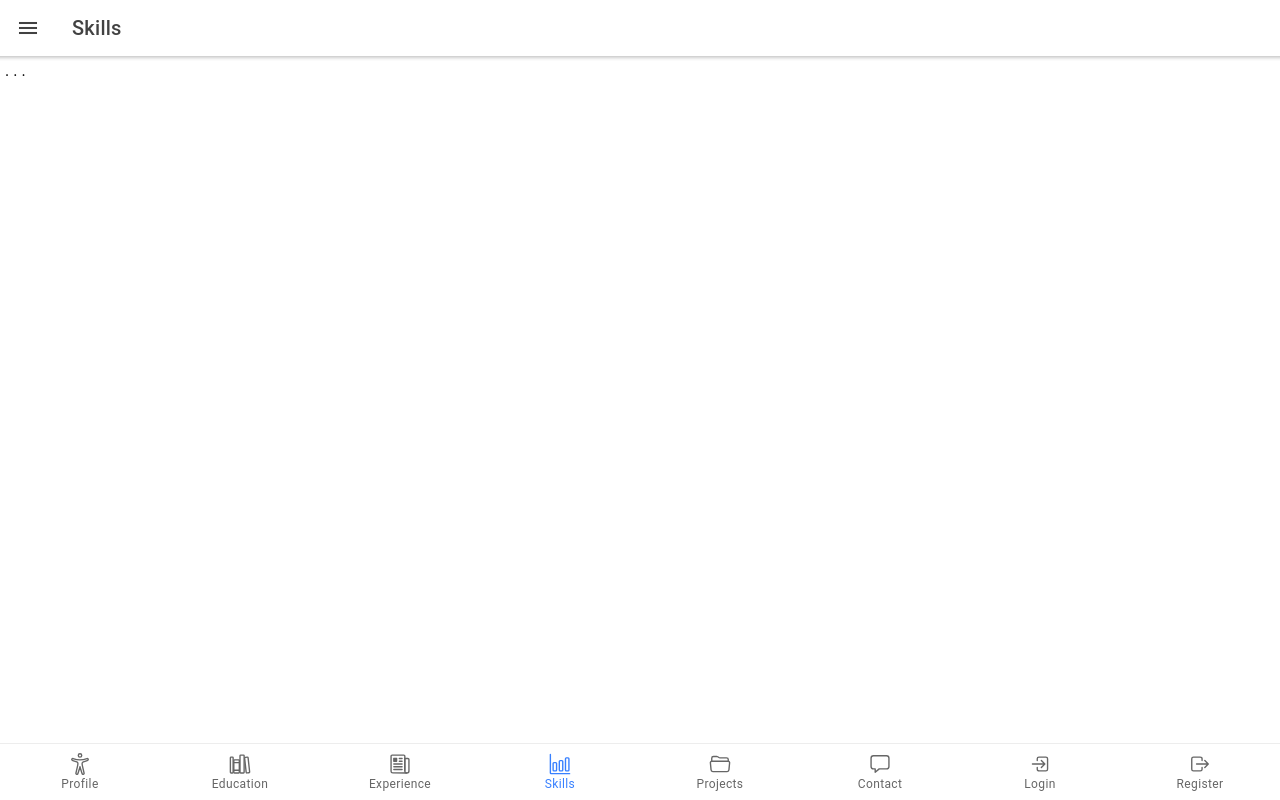
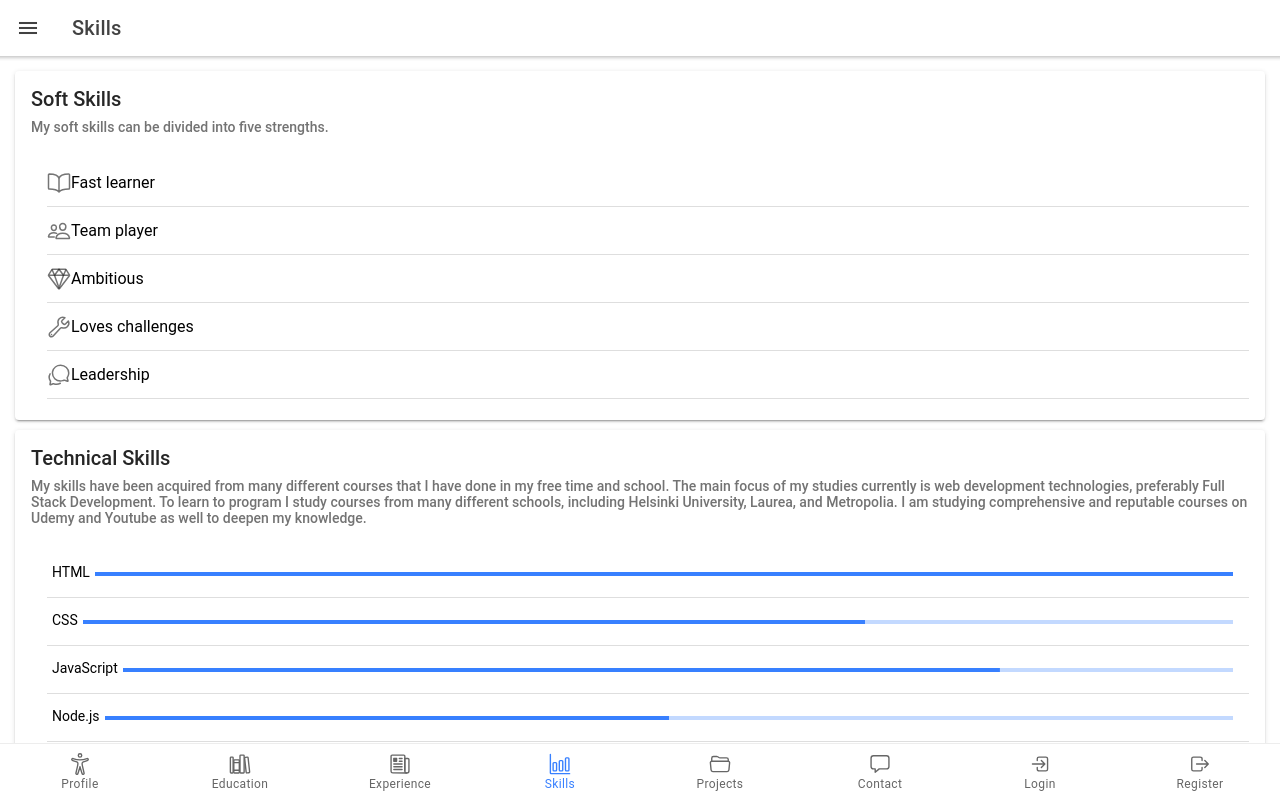
Before and after one commit to Cavendishh/CV-Mobile-App-Project, a React (Create React App) app: page /skills in a window 1280 px wide. Built offline with nearby package versions, Linux system fonts and the light colour scheme.

Commit message:
Skills frame done

```diff
--- a/src/components/Menu/Menu.tsx
+++ b/src/components/Menu/Menu.tsx
@@ -32,49 +32,49 @@ const Menu = () => (
       <IonContent id='content'>
         <IonList>
           <IonItem>
-            <IonIcon icon={accessibilityOutline}></IonIcon>
+            <IonIcon icon={accessibilityOutline} />
             <Link to='/profile'>
               <IonButton fill='clear'>Profile</IonButton>
             </Link>
           </IonItem>
           <IonItem>
-            <IonIcon icon={libraryOutline}></IonIcon>
+            <IonIcon icon={libraryOutline} />
             <Link to='/education'>
               <IonButton fill='clear'>Education</IonButton>
             </Link>
           </IonItem>
           <IonItem>
-            <IonIcon icon={newspaperOutline}></IonIcon>
+            <IonIcon icon={newspaperOutline} />
             <Link to='/experience'>
               <IonButton fill='clear'>Experience</IonButton>
             </Link>
           </IonItem>
           <IonItem>
-            <IonIcon icon={barChartOutline}></IonIcon>
+            <IonIcon icon={barChartOutline} />
             <Link to='/skills'>
               <IonButton fill='clear'>Skills</IonButton>
             </Link>
           </IonItem>
           <IonItem>
-            <IonIcon icon={folderOpenOutline}></IonIcon>
+            <IonIcon icon={folderOpenOutline} />
             <Link to='/projects'>
               <IonButton fill='clear'>Projects</IonButton>
             </Link>
           </IonItem>
           <IonItem>
-            <IonIcon icon={chatboxOutline}></IonIcon>
+            <IonIcon icon={chatboxOutline} />
             <Link to='/contact'>
               <IonButton fill='clear'>Contact</IonButton>
             </Link>
           </IonItem>
           <IonItem>
-            <IonIcon icon={logInOutline}></IonIcon>
+            <IonIcon icon={logInOutline} />
             <Link to='/login'>
               <IonButton fill='clear'>Login</IonButton>
             </Link>
           </IonItem>
           <IonItem>
-            <IonIcon icon={logOutOutline}></IonIcon>
+            <IonIcon icon={logOutOutline} />
             <Link to='/register'>
               <IonButton fill='clear'>Register</IonButton>
             </Link>
--- a/src/pages/Skills/Skills.tsx
+++ b/src/pages/Skills/Skills.tsx
@@ -4,11 +4,26 @@ import {
   IonPage,
   IonTitle,
   IonToolbar,
-  IonText,
   IonGrid,
   IonRow,
   IonCol,
+  IonCardContent,
+  IonCard,
+  IonCardHeader,
+  IonCardTitle,
+  IonCardSubtitle,
+  IonProgressBar,
+  IonItem,
+  IonList,
+  IonIcon,
 } from '@ionic/react'
+import {
+  bookOutline,
+  peopleOutline,
+  buildOutline,
+  diamondOutline,
+  chatbubblesOutline,
+} from 'ionicons/icons'
 import './Skills.css'
 import Menu from '../../components/Menu/Menu'
 import MenuButton from '../../components/Menu/MenuButton'
@@ -26,7 +41,139 @@ const Skills = () => {
         </IonHeader>
         <IonContent>
           <IonGrid>
-            <IonText>. . .</IonText>
+            <IonCard>
+              <IonCardHeader>
+                <IonCardTitle className='cardTitle'>Soft Skills</IonCardTitle>
+                <IonCardSubtitle className='cardSub'>
+                  My soft skills can be divided into five strengths.
+                </IonCardSubtitle>
+              </IonCardHeader>
+              <IonCardContent>
+                <IonList>
+                  <IonItem>
+                    <IonIcon icon={bookOutline} />
+                    Fast learner
+                  </IonItem>
+                  <IonItem>
+                    <IonIcon icon={peopleOutline} />
+                    Team player
+                  </IonItem>
+                  <IonItem>
+                    <IonIcon icon={diamondOutline} />
+                    Ambitious
+                  </IonItem>
+                  <IonItem>
+                    <IonIcon icon={buildOutline} />
+                    Loves challenges
+                  </IonItem>
+                  <IonItem>
+                    <IonIcon icon={chatbubblesOutline} />
+                    Leadership
+                  </IonItem>
+                </IonList>
+              </IonCardContent>
+            </IonCard>
+
+            <IonCard>
+              <IonCardHeader>
+                <IonCardTitle className='cardTitle'>
+                  Technical Skills
+                </IonCardTitle>
+                <IonCardSubtitle className='cardSub'>
+                  My skills have been acquired from many different courses that
+                  I have done in my free time and school. The main focus of my
+                  studies currently is web development technologies, preferably
+                  Full Stack Development. To learn to program I study courses
+                  from many different schools, including Helsinki University,
+                  Laurea, and Metropolia. I am studying comprehensive and
+                  reputable courses on Udemy and Youtube as well to deepen my
+                  knowledge.
+                </IonCardSubtitle>
+              </IonCardHeader>
+              <IonCardContent>
+                <IonList>
+                  <IonItem>
+                    <IonRow>
+                      <IonCol>
+                        <p>HTML</p>
+                      </IonCol>
+                    </IonRow>
+                    <IonProgressBar value={1.0} />
+                  </IonItem>
+
+                  <IonItem>
+                    <IonRow>
+                      <IonCol>
+                        <p>CSS</p>
+                      </IonCol>
+                    </IonRow>
+                    <IonProgressBar value={0.68} />
+                  </IonItem>
+
+                  <IonItem>
+                    <IonRow>
+                      <IonCol>
+                        <p>JavaScript</p>
+                      </IonCol>
+                    </IonRow>
+                    <IonProgressBar value={0.79} />
+                  </IonItem>
+
+                  <IonItem>
+                    <IonRow>
+                      <IonCol>
+                        <p>Node.js</p>
+                      </IonCol>
+                    </IonRow>
+                    <IonProgressBar value={0.5} />
+                  </IonItem>
+
+                  <IonItem>
+                    <IonRow>
+                      <IonCol>
+                        <p>React</p>
+                      </IonCol>
+                    </IonRow>
+                    <IonProgressBar value={0.45} />
+                  </IonItem>
+
+                  <IonItem>
+                    <IonRow>
+                      <IonCol>
+                        <p>Express.js</p>
+                      </IonCol>
+                    </IonRow>
+                    <IonProgressBar value={0.55} />
+                  </IonItem>
+
+                  <IonItem>
+                    <IonRow>
+                      <IonCol>
+                        <p>MongoDB</p>
+                      </IonCol>
+                    </IonRow>
+                    <IonProgressBar value={0.4} />
+                  </IonItem>
+
+                  <IonItem>
+                    <IonRow>
+                      <IonCol>
+                        <p>Mongoose</p>
+                      </IonCol>
+                    </IonRow>
+                    <IonProgressBar value={0.5} />
+                  </IonItem>
+                </IonList>
+                <IonCardSubtitle className='cardSub'>
+                  Also familiar with: Single Page Applications (SPA), Java,
+                  AJAJ/AJAX, APIs, REST, HTTP, axios, cloud databases, SQL,
+                  schema design, templating (EJS), cookies &#38; sessions,
+                  common security issues (injections, XSS, etc.), authentication
+                  &#38; authorization, responsive design, best practices of
+                  developers, and deployment of applications.
+                </IonCardSubtitle>
+              </IonCardContent>
+            </IonCard>
           </IonGrid>
         </IonContent>
       </IonPage>
```
